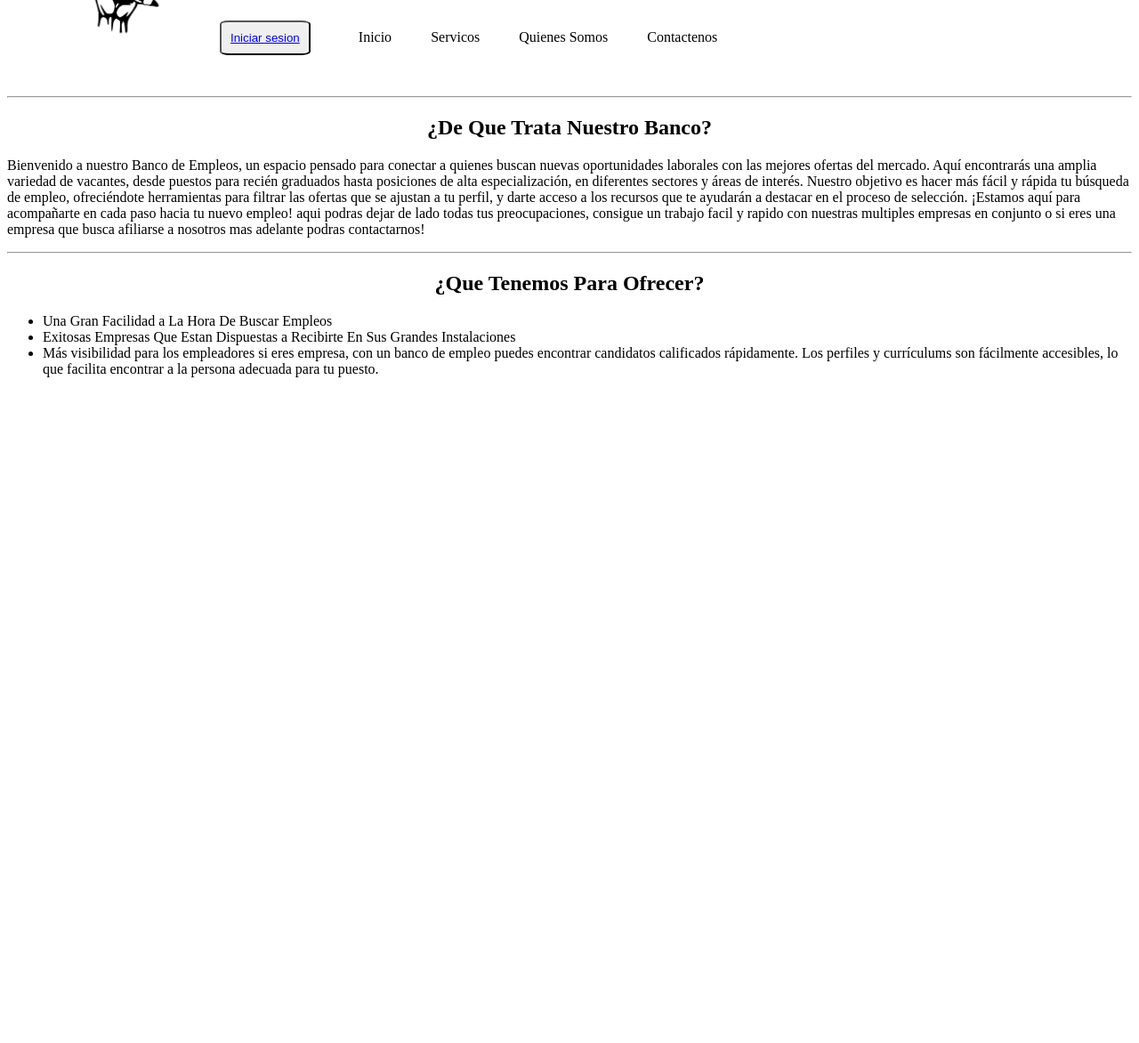
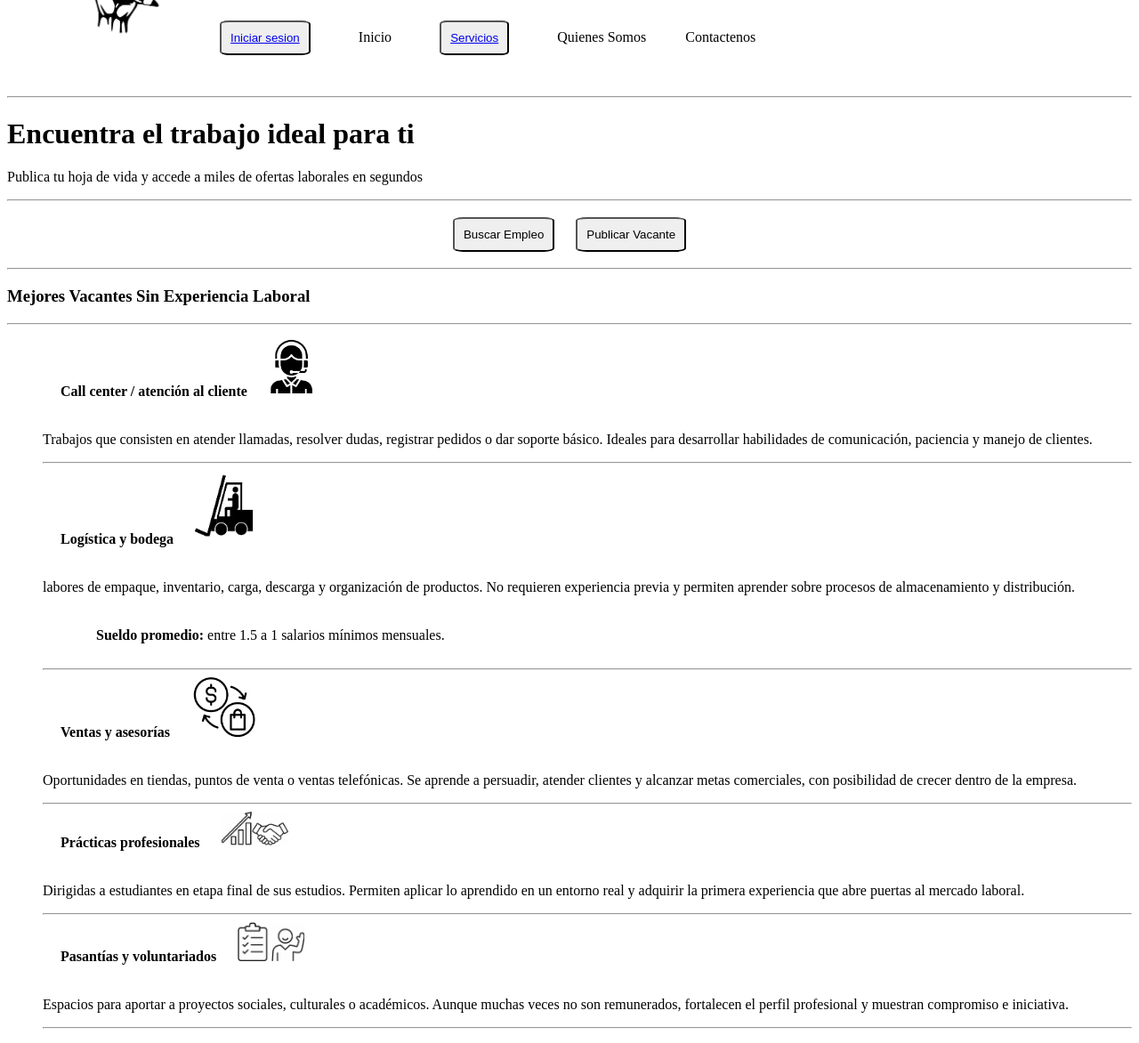
Before and after one commit to yeicobax9/Proyecto-banco-de-empleos, a plain HTML site: page index.html in a window 1280 px wide. Shown: the part 92-1264 px from the top of the page at 89% size. Before the commit the page ends 800 px from the top, so only its background shows below. Drawn offline with Linux system fonts and the light colour scheme.

Commit message:
index y servicios

```diff
--- /dev/null
+++ b/Inicio.css
@@ -0,0 +1,15 @@
+header, nav, section{
+display: block;
+}
+nav li, button{
+display:inline-block;
+margin: 10px;
+padding: 10px;
+border-radius: 10%;
+}
+section {
+
+    text-align: center;
+
+
+}
--- a/index.html
+++ b/index.html
@@ -1,11 +1,11 @@
 <!DOCTYPE html>
 <html lang="es">
 <head>
+    <meta chatset="UTF-8">
+    <title>Inicio</title>
+    <link rel="stylesheet" href="Inicio.css">
+</head>
 
-    <meta chatset="UTF-8">
-    <title>Banco De Empleos</title>
-      <link rel="stylesheet" href="PruebasPagina.css">
-      </head>
  <body>
   <header>
    <nav>
@@ -13,36 +13,51 @@
                 <li><img src="img/Logo 2.png" width="125" ></li>
                 <li><button type="login" name="iniciar-sesion" value="iniciar-sesion" id="iniciar-sesion"><a href="login.html">Iniciar sesion</a></button></li>
                 <li>Inicio</li>
-                <li>Servicos</li>
+                <li><button><a href="servicios.html">Servicios</a></button></li>
                 <li>Quienes Somos</li>
                 <li>Contactenos</li>
+            </ul>
+            </nav>
+            <hr>
+        </header>
+
+            <h1>Encuentra el trabajo ideal para ti</h1>
+    <p>Publica tu hoja de vida y accede a miles de ofertas laborales en segundos</p>
+      <hr>
+    <section>
+    <button>Buscar Empleo</button>
+    <button><a href="servicios.html"></a> Publicar Vacante</button>
+</section>
+ <hr>
+<h3>Mejores Vacantes Sin Experiencia Laboral</h3>
+  <hr>
+          <nav>
+            <ul>
+        <li><strong>Call center / atención al cliente</strong></li>
+        <img src="img/callcenter.png" width="50">
+        <p>Trabajos que consisten en atender llamadas, resolver dudas, registrar pedidos o dar soporte básico. Ideales para desarrollar habilidades de comunicación, paciencia y manejo de clientes.</p>
+        <hr>
+        <li><strong>Logística y bodega</strong></li>
+        <img src="img/bodega.png" width="75">
+        <p> labores de empaque, inventario, carga, descarga y organización de productos. No requieren experiencia previa y permiten aprender sobre procesos de almacenamiento y distribución.</p>
+        <ul>
+           <li><strong>Sueldo promedio:</strong>  entre 1.5 a 1 salarios mínimos mensuales.</li>
 
         </ul>
+        <hr>
+        <li><strong>Ventas y asesorías</strong></li>
+        <img src="img/ventas.png" width="75">
+        <p>Oportunidades en tiendas, puntos de venta o ventas telefónicas. Se aprende a persuadir, atender clientes y alcanzar metas comerciales, con posibilidad de crecer dentro de la empresa.</p>
+        <hr>
+        <li><strong>Prácticas profesionales</strong></li>
+        <img src="img/practicas.png" width="75">
+        <p>Dirigidas a estudiantes en etapa final de sus estudios. Permiten aplicar lo aprendido en un entorno real y adquirir la primera experiencia que abre puertas al mercado laboral.</p>
+        <hr>
+        <li><strong>Pasantías y voluntariados</strong></li>
+        <img src="img/pasantias.png" width="75">
+        <p>Espacios para aportar a proyectos sociales, culturales o académicos. Aunque muchas veces no son remunerados, fortalecen el perfil profesional y muestran compromiso e iniciativa.</p>
+        <hr>
 
+            </ul>
           </nav>
-    </header>
-    <!--- Inicio, Quienes Somos ---->
-
-    <section>
-        <hr></hr>
-     <h1>¿De Que Trata Nuestro Banco?</h1>
-    <p>Bienvenido a nuestro Banco de Empleos, un espacio pensado para conectar a quienes buscan nuevas oportunidades laborales con las mejores ofertas del mercado. Aquí encontrarás una amplia variedad de vacantes, desde puestos para recién graduados hasta posiciones de alta especialización, en diferentes sectores y áreas de interés.
-
-Nuestro objetivo es hacer más fácil y rápida tu búsqueda de empleo, ofreciéndote herramientas para filtrar las ofertas que se ajustan a tu perfil, y darte acceso a los recursos que te ayudarán a destacar en el proceso de selección. ¡Estamos aquí para acompañarte en cada paso hacia tu nuevo empleo!
-aqui podras dejar de lado todas tus preocupaciones, consigue un trabajo facil y rapido con nuestras multiples empresas en conjunto o si eres una empresa que busca afiliarse a nosotros mas adelante podras contactarnos!</p>
-</section>
-
-
-<section>
-    <hr></hr>
-<h1>¿Que Tenemos Para Ofrecer?</h1>
-    <ul>
-<li>Una Gran Facilidad a La Hora De Buscar Empleos</li>
-<li>Exitosas Empresas Que Estan Dispuestas a Recibirte En Sus Grandes Instalaciones</li>
- <li>Más visibilidad para los empleadores si eres empresa, con un banco de empleo puedes encontrar candidatos calificados rápidamente. Los perfiles y currículums son fácilmente accesibles, lo que facilita encontrar a la persona adecuada para tu puesto.</li>
-</ul>
-</section>
-
-
  </body>
-</html>
--- /dev/null
+++ b/servicios.css
@@ -0,0 +1,15 @@
+header, nav, section{
+display: block;
+}
+nav, li, button{
+display:inline-block;
+margin: 10px;
+padding: 10px;
+border-radius: 10%;
+}
+section {
+
+    text-align: center;
+
+
+}
```
Also changed, not shown: QS.html (added, +48 -0 lines), crear-cuenta.html (+3 -3 lines), login.html (+4 -4 lines), servicios.html (added, +21 -0 lines), img/bodega.png (added), img/callcenter.png (added), img/pasantias.png (added), img/practicas.png (added), img/ventas.png (added). Lines whose indentation alone changed are shown as unchanged.
